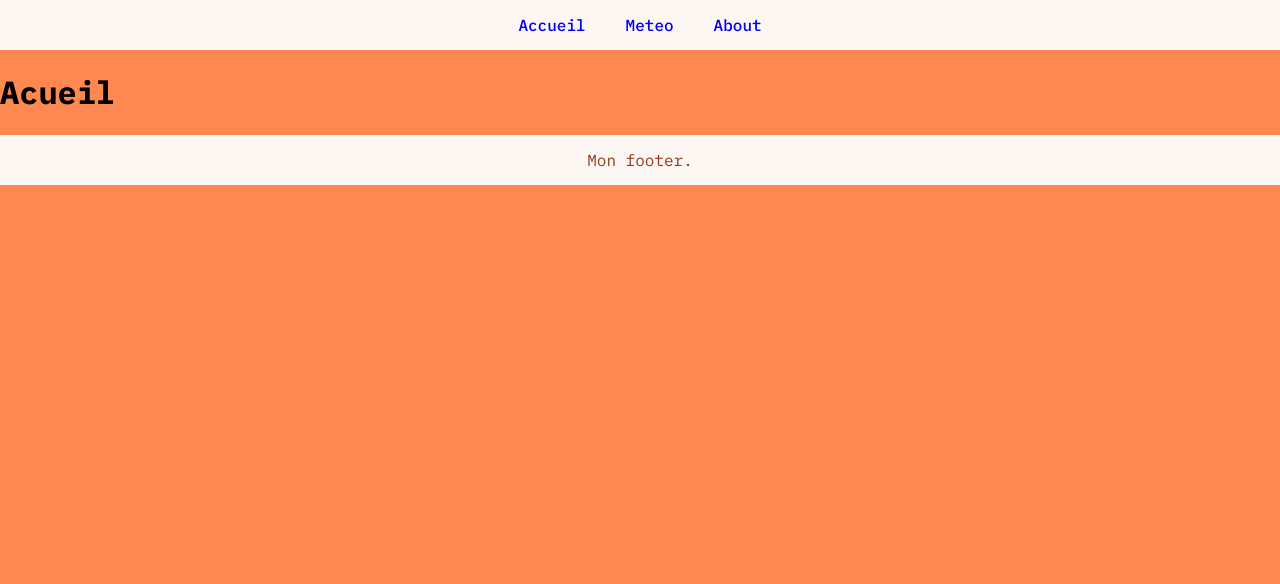
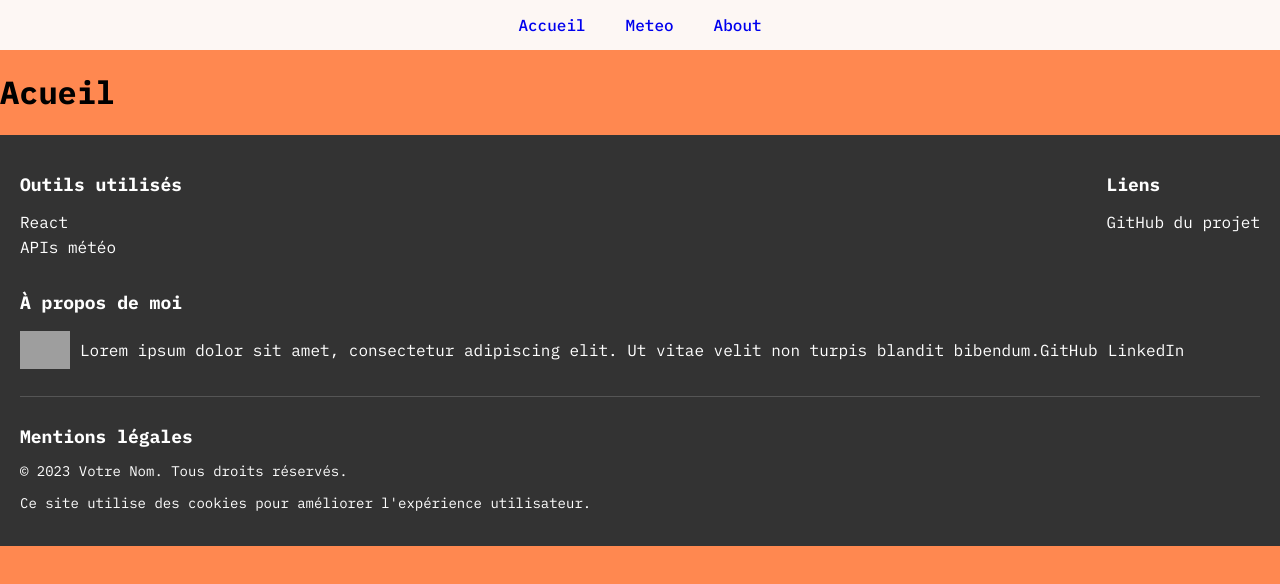
Before and after one commit to saoudi-h/meteo-react-app, a React (Create React App) app: page / in a window 1280 px wide. Shown: the top 584 px of the page. Built offline with nearby package versions, Linux system fonts and the light colour scheme; grey boxes are pictures that could not be loaded.

Commit message:
add Footer.css

```diff
--- a/src/components/footer/Footer.css
+++ /dev/null
@@ -1,10 +0,0 @@
-footer {
-  width: 100%;
-  height: 50px;
-  background-color: #fdf7f4;
-  color: #953820;
-  display:flex;
-  align-items: center;
-  justify-content: center;
-  bottom: 0;
-}
--- /dev/null
+++ b/src/components/footer/Footer.scss
@@ -0,0 +1,62 @@
+.footer {
+  background-color: #333;
+  color: #fff;
+  padding: 20px;
+  display: flex;
+  flex-wrap: wrap;
+  justify-content: space-between;
+
+  h3 {
+    font-size: 18px;
+    margin-bottom: 10px;
+  }
+
+  ul {
+    list-style: none;
+    padding-left: 0;
+
+    li {
+      margin-bottom: 5px;
+    }
+  }
+
+  a {
+    color: #fff;
+    text-decoration: none;
+  }
+
+  .logo {
+    max-width: 50px;
+    margin-right: 10px;
+  }
+
+  .about-content {
+    display: flex;
+    align-items: center;
+  }
+
+  .social-links {
+    a {
+      margin-right: 10px;
+    }
+  }
+
+  &-legal {
+    flex-basis: 100%;
+    margin-top: 20px;
+    border-top: 1px solid #555;
+    padding-top: 10px;
+    font-size: 14px;
+  }
+
+  // Responsive adjustments
+  @media screen and (max-width: 768px) {
+    flex-direction: column;
+
+    &-legal {
+      margin-top: 0;
+      padding-top: 0;
+      border-top: none;
+    }
+  }
+}
--- a/src/components/footer/Footer.tsx
+++ b/src/components/footer/Footer.tsx
@@ -1,10 +1,38 @@
 import React from 'react'
-import './Footer.css'
+import './Footer.scss'
 
-const Footer:React.FC = () => {
+const Footer: React.FC = () => {
   return (
-    <footer>
-        Mon footer.
+    <footer className="footer">
+      <div className="footer-tools">
+        <h3>Outils utilisés</h3>
+        <ul>
+          <li>React</li>
+          <li>APIs météo</li>
+        </ul>
+      </div>
+      <div className="footer-links">
+        <h3>Liens</h3>
+        <ul>
+          <li><a href="https://github.com/votre-utilisateur/votre-projet">GitHub du projet</a></li>
+        </ul>
+      </div>
+      <div className="footer-about">
+        <h3>À propos de moi</h3>
+        <div className="about-content">
+          <img src="chemin-vers-votre-logo.png" alt="Votre logo" className="logo" />
+          <p>Lorem ipsum dolor sit amet, consectetur adipiscing elit. Ut vitae velit non turpis blandit bibendum.</p>
+          <div className="social-links">
+            <a href="https://github.com/votre-utilisateur">GitHub</a>
+            <a href="https://www.linkedin.com/in/votre-utilisateur">LinkedIn</a>
+          </div>
+        </div>
+      </div>
+      <div className="footer-legal">
+        <h3>Mentions légales</h3>
+        <p>© 2023 Votre Nom. Tous droits réservés.</p>
+        <p>Ce site utilise des cookies pour améliorer l'expérience utilisateur.</p>
+      </div>
     </footer>
   )
 }
```
